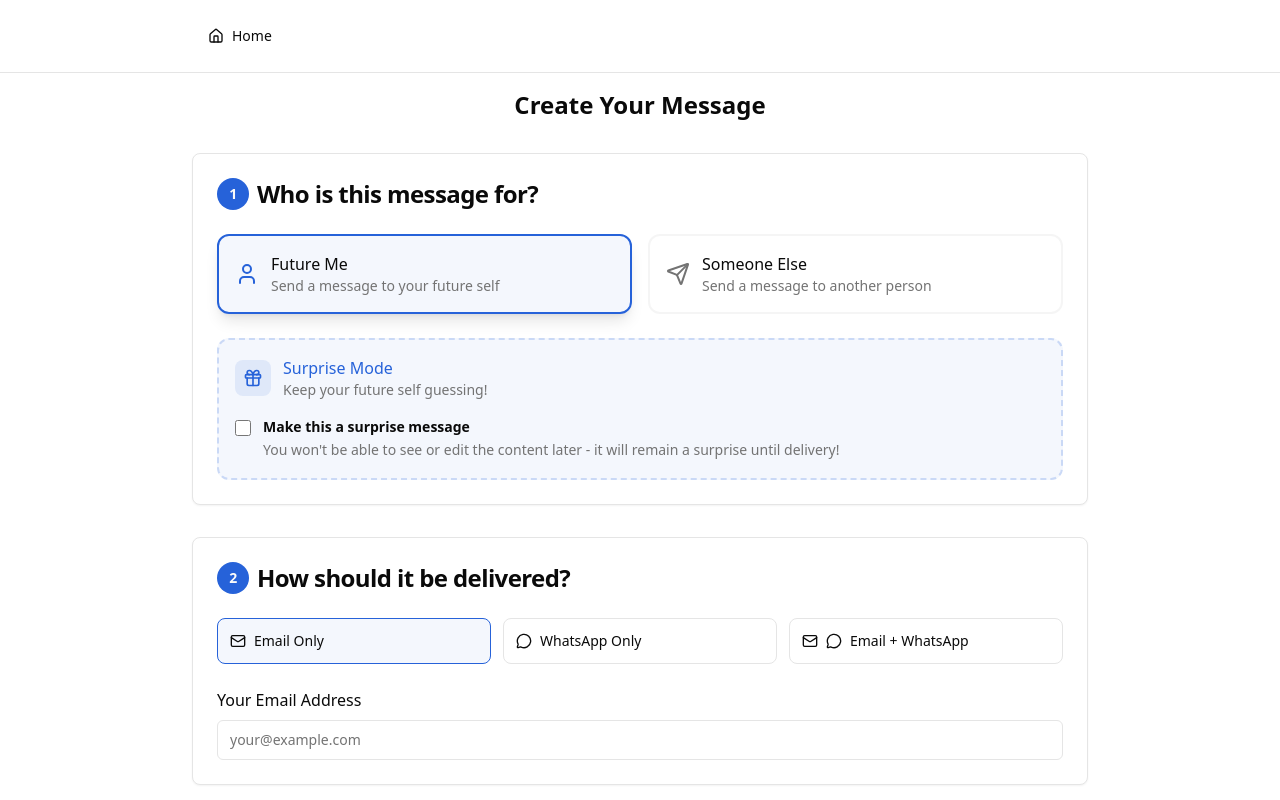
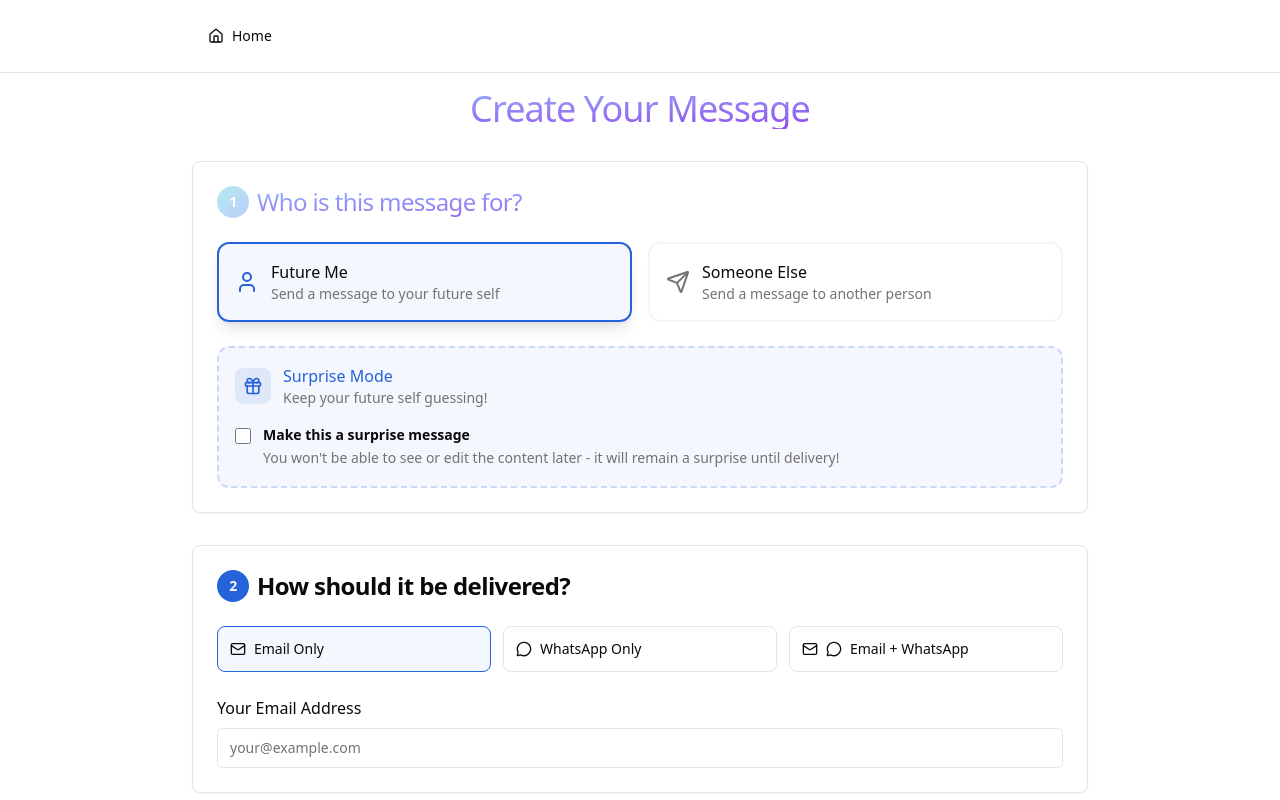
Before and after one commit to aishaksl/message-to-the-future, a React (Vite) app: page /create-message in a window 1280 px wide. Shown: the top 800 px of the page. Built offline with nearby package versions, Linux system fonts and the light colour scheme.

Commit message:
style: change title

```diff
--- a/src/components/message-creator/DesktopLayout.tsx
+++ b/src/components/message-creator/DesktopLayout.tsx
@@ -194,15 +194,15 @@ export const DesktopLayout = ({
 
   return (
     <div className="space-y-8">
-      <h2 className="text-2xl font-bold text-center mb-8">
+      <h2 className="text-2xl md:text-3xl lg:text-4xl font-extralight bg-clip-text text-transparent bg-gradient-to-br from-blue-300 to-purple-600 leading-tight tracking-tight text-center mb-8">
         Create Your Message
       </h2>
 
       {/* Step 1: Recipient */}
       <Card>
-        <CardHeader>
-          <CardTitle className="flex items-center gap-2">
-            <span className="w-8 h-8 rounded-full bg-primary text-primary-foreground flex items-center justify-center text-sm font-semibold">
+        <CardHeader >
+          <CardTitle className="text-md md:text-lg lg:text-2xl font-extralight bg-clip-text text-transparent bg-gradient-to-br from-blue-300 to-purple-600 leading-tight tracking-tight flex items-center gap-2">
+            <span className="w-8 h-8 text-white rounded-full bg-gradient-to-br from-cyan-500 to-blue-600 opacity-30 flex items-center justify-center text-sm font-semibold">
               1
             </span>
             Who is this message for?
@@ -773,8 +773,7 @@ export const DesktopLayout = ({
                               ].map((file, index) => (
                                 <div key={index} className="group">
                                   <div
-                                  className={`w-full h-40 bg-muted rounded-xl border-2 border-primary/20 shadow-sm overflow-hidden relative transition-all duration-300 ${
-                                    currentType === "audio"
+                                    className={`w-full h-40 bg-muted rounded-xl border-2 border-primary/20 shadow-sm overflow-hidden relative transition-all duration-300 ${currentType === "audio"
                                       ? ""
                                       : "cursor-pointer hover:border-primary/40"
                                       }`}
@@ -843,8 +842,7 @@ export const DesktopLayout = ({
                                     <p className="text-xs text-muted-foreground mt-1">
                                       {(file.size / (1024 * 1024)).toFixed(1)} MB
                                       {currentType !== "image" &&
-                                      ` • ${
-                                        currentType === "video"
+                                        ` • ${currentType === "video"
                                           ? "Video"
                                           : "Audio"
                                         }`}
```
Lines whose indentation alone changed are shown as unchanged.
